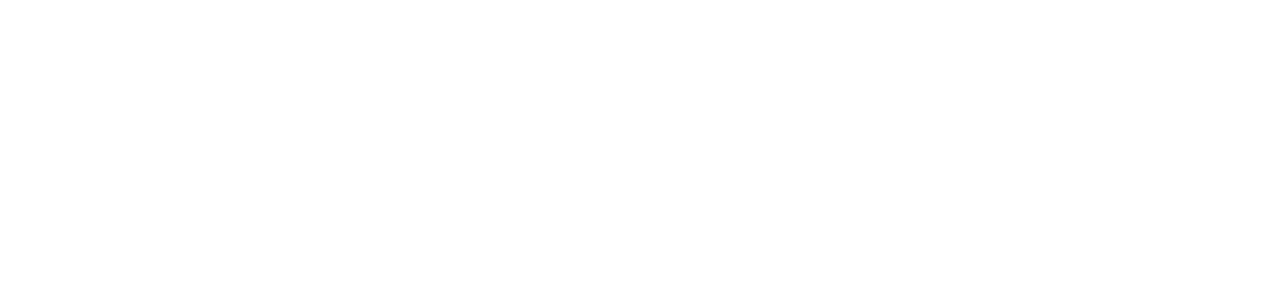
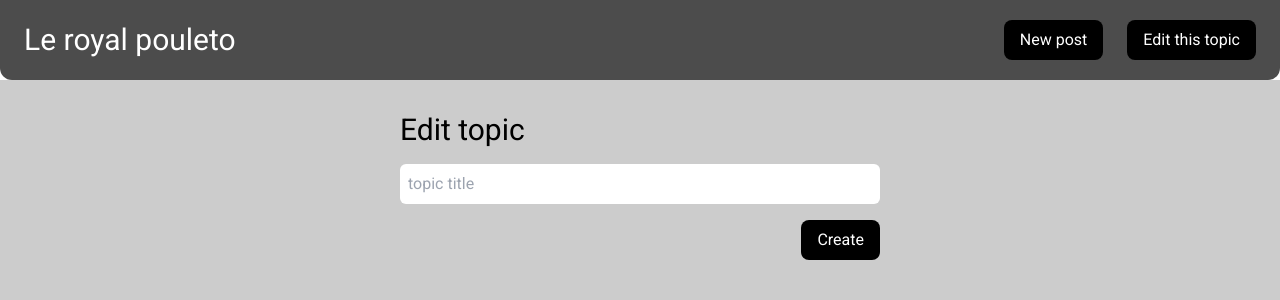
Before and after one commit to hugoponthieu/dorum-front, an Angular app: page /topic/1/edit in a window 1280 px wide. Before the commit this address led to /. Shown: the top 300 px of the page. Built offline with nearby package versions, Linux system fonts and the light colour scheme.

Commit message:
edit topic screen

```diff
--- a/src/app/app.routes.ts
+++ b/src/app/app.routes.ts
@@ -3,11 +3,14 @@
 import { TopicScreenComponent } from './topic-screen/topic-screen.component';
 import { PostsScreenComponent } from './posts-screen/posts-screen.component';
 import { EditMessageComponent } from './edit-message/edit-message.component';
+import { EditTopicScreenComponent } from './edit-topic-screen/edit-topic-screen.component';
 
 export const routes: Routes = [
     { path: 'topic', component: HomeScreenComponent },
+    { path: 'topic/create', component: EditTopicScreenComponent },
     {
         path: 'topic/:id', component: TopicScreenComponent, children: [
+            { path: 'edit', component: EditTopicScreenComponent },
             { path: '', component: PostsScreenComponent },
             { path: 'message/:messageId', component: EditMessageComponent, },
             { path: 'message', component: EditMessageComponent }
--- /dev/null
+++ b/src/app/edit-topic-screen/edit-topic-screen.component.html
@@ -0,0 +1,13 @@
+<div class="flex flex-row bg-black/20 h-full justify-center overflow-y-auto">
+    <div class="flex flex-col  w-3/4 pt-8 space-y-4 items-center">
+        <div class="flex flex-row items-start w-1/2">
+            <p class="text-3xl">
+                {{pageTitle}}
+            </p>
+        </div>
+            <input type="text"[formControl]="title" placeholder="topic title" class="rounded-md w-1/2  p-2">
+        <div class="flex flex-col items-end w-1/2">
+            <app-button [title]="buttonTitle" (click)="onSubmit()"></app-button>
+        </div>
+    </div>
+</div>
--- /dev/null
+++ b/src/app/edit-topic-screen/edit-topic-screen.component.ts
@@ -0,0 +1,32 @@
+import { Component } from '@angular/core';
+import { ButtonComponent } from "../button/button.component";
+import { ActivatedRoute, Router } from '@angular/router';
+import { FormControl, ReactiveFormsModule } from '@angular/forms';
+
+@Component({
+    selector: 'app-edit-topic-screen',
+    standalone: true,
+    templateUrl: './edit-topic-screen.component.html',
+    imports: [ReactiveFormsModule,ButtonComponent]
+})
+export class EditTopicScreenComponent {
+  topicId: string | null = null;
+  buttonTitle = "Create"
+  pageTitle= ''
+  ngOnInit(): void {
+    this.route.parent?.paramMap.subscribe(params => {
+      this.topicId = params.get('id');
+    });
+    this.pageTitle = this.topicId == null ? "New topic":"Edit topic"
+  }
+  constructor(private router: Router, private route: ActivatedRoute) {
+  }
+  title = new FormControl('')
+  navigateTo() {
+    this.router.navigate(['/topic/'+this.topicId])
+  }
+  onSubmit() {
+    console.log(this.title.value)
+    this.navigateTo()
+  }
+}
```
